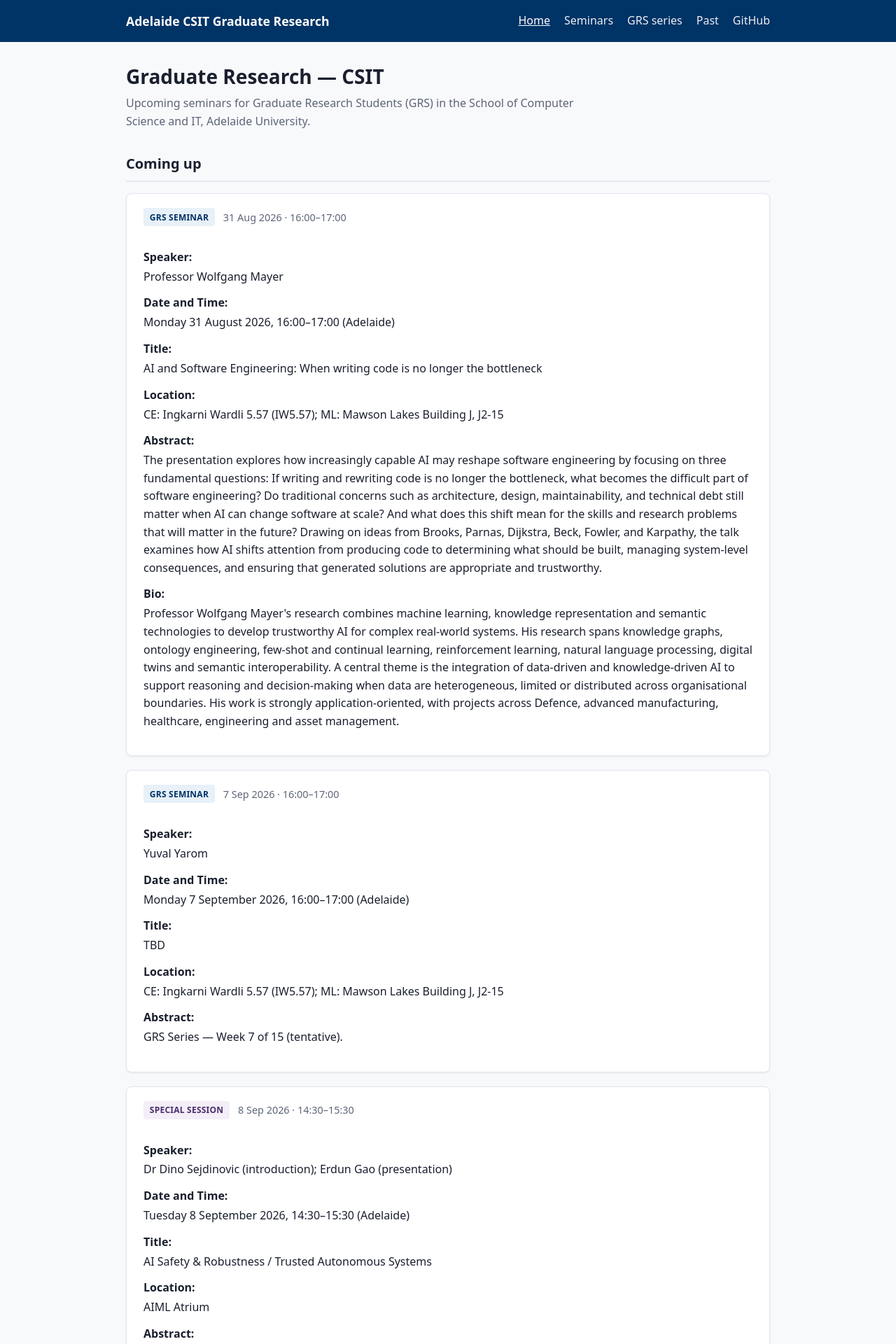
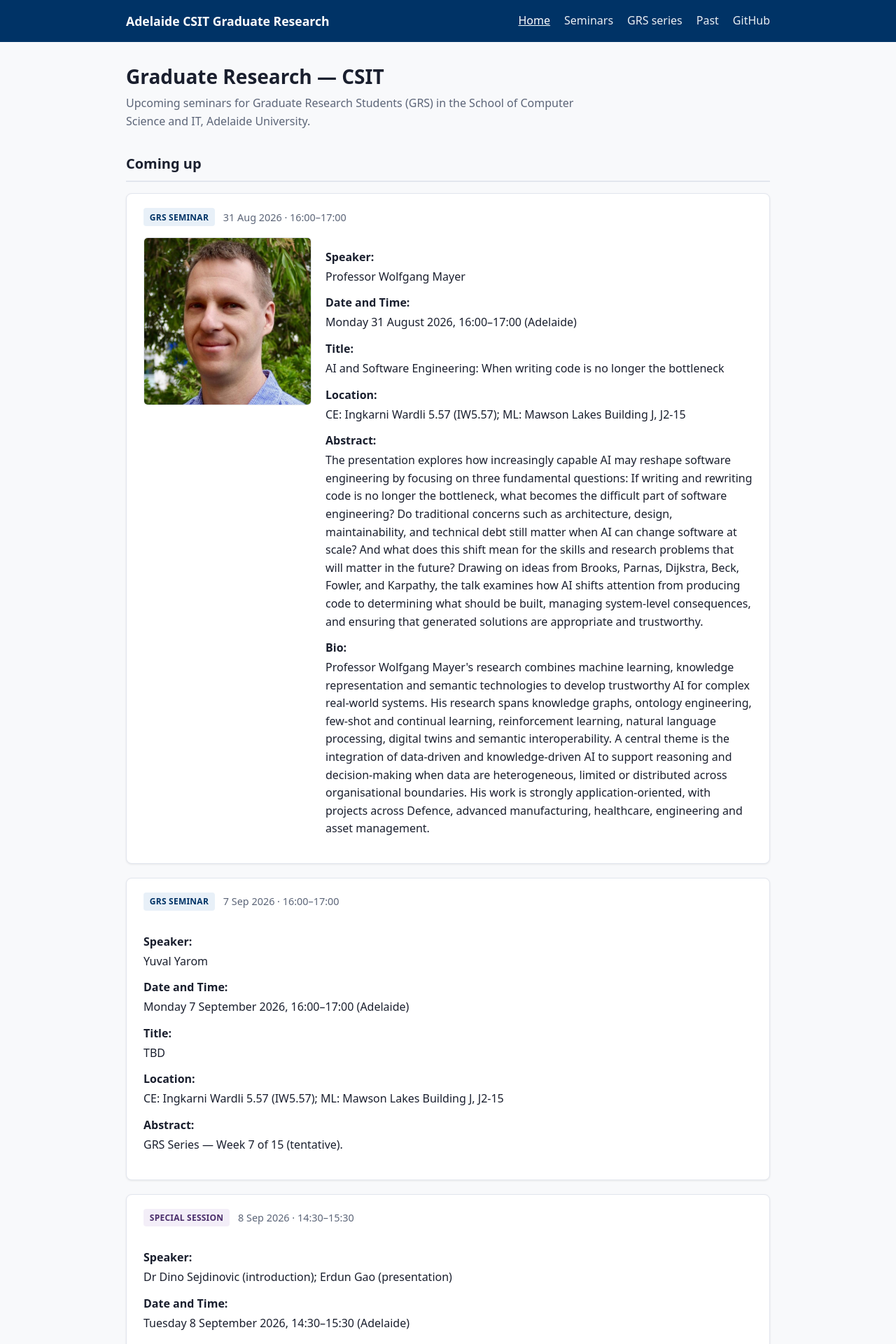
Before and after one commit to ht-timchen/Adelaide-CSIT-GRC, a Jekyll site: the page built from index.md, in a window 1280 px wide. Shown: the top 1920 px of the page at 70% size. Built offline with Jekyll 4.4.1, drawn with Linux system fonts in a browser that asks for light colours.

Commit message:
Add headshot for Wolfgang Mayer GRS Series talk on 31 August.
Co-authored-by: Cursor <cursoragent@cursor.com>

```diff
--- a/_data/seminars.yml
+++ b/_data/seminars.yml
@@ -452,6 +452,8 @@ seminars:
     date: 2026-08-31
     time: "16:00–17:00"
     location: "CE: Ingkarni Wardli 5.57 (IW5.57); ML: Mawson Lakes Building J, J2-15"
+    image: "/assets/seminars/hdr-2026-08-31-series-07.png"
+    image_alt: "Headshot of Professor Wolfgang Mayer."
     abstract: |
       The presentation explores how increasingly capable AI may reshape software engineering by focusing on three fundamental questions: If writing and rewriting code is no longer the bottleneck, what becomes the difficult part of software engineering? Do traditional concerns such as architecture, design, maintainability, and technical debt still matter when AI can change software at scale? And what does this shift mean for the skills and research problems that will matter in the future? Drawing on ideas from Brooks, Parnas, Dijkstra, Beck, Fowler, and Karpathy, the talk examines how AI shifts attention from producing code to determining what should be built, managing system-level consequences, and ensuring that generated solutions are appropriate and trustworthy.
     bio: |
```
Also changed, not shown: assets/seminars/hdr-2026-08-31-series-07.png (added).
